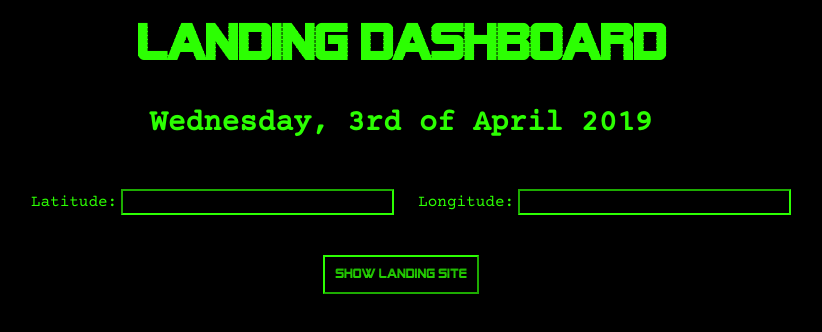
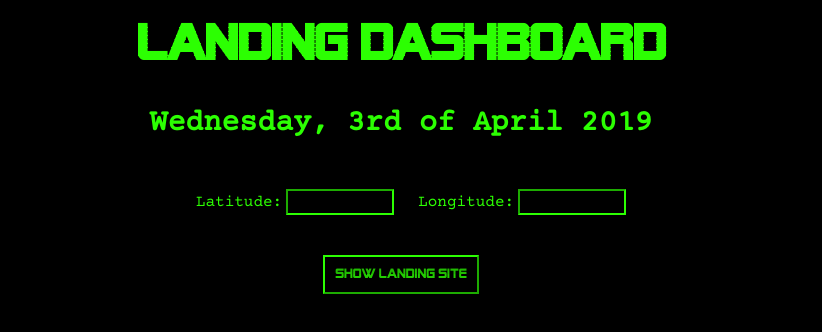
Before and after one commit to Adaman32/Challenge-3, a plain HTML site: page index.html in a window 1280 px wide. Shown: the whole page, without its empty margins (239-1061 px from the left). Drawn offline with Linux system fonts and the light colour scheme.

Commit message:
Minor changes - arrows removed

```diff
--- a/styles/style.css
+++ b/styles/style.css
@@ -98,6 +98,7 @@ label{
 	border-color: #2CFF02;
 	color: #2CFF02;
 	font-size: 20px;
+	width: 100px;
 }
 
 #longitude{
@@ -107,6 +108,7 @@ label{
 	border-color: #2CFF02;
 	color: #2CFF02;
 	font-size: 20px;
+	width: 100px;
 }
 
 #weatherContainer{
@@ -150,3 +152,11 @@ img {
 	font-family: 'Alien_Encounters', sans-serif;
 	margin: 10px;
 }
+
+
+/*Turning off the number input arrows*/
+input[type=number]::-webkit-inner-spin-button,
+input[type=number]::-webkit-outer-spin-button {
+  -webkit-appearance: none;
+  margin: 0;
+}
```
Also changed, not shown: 1 other file.
